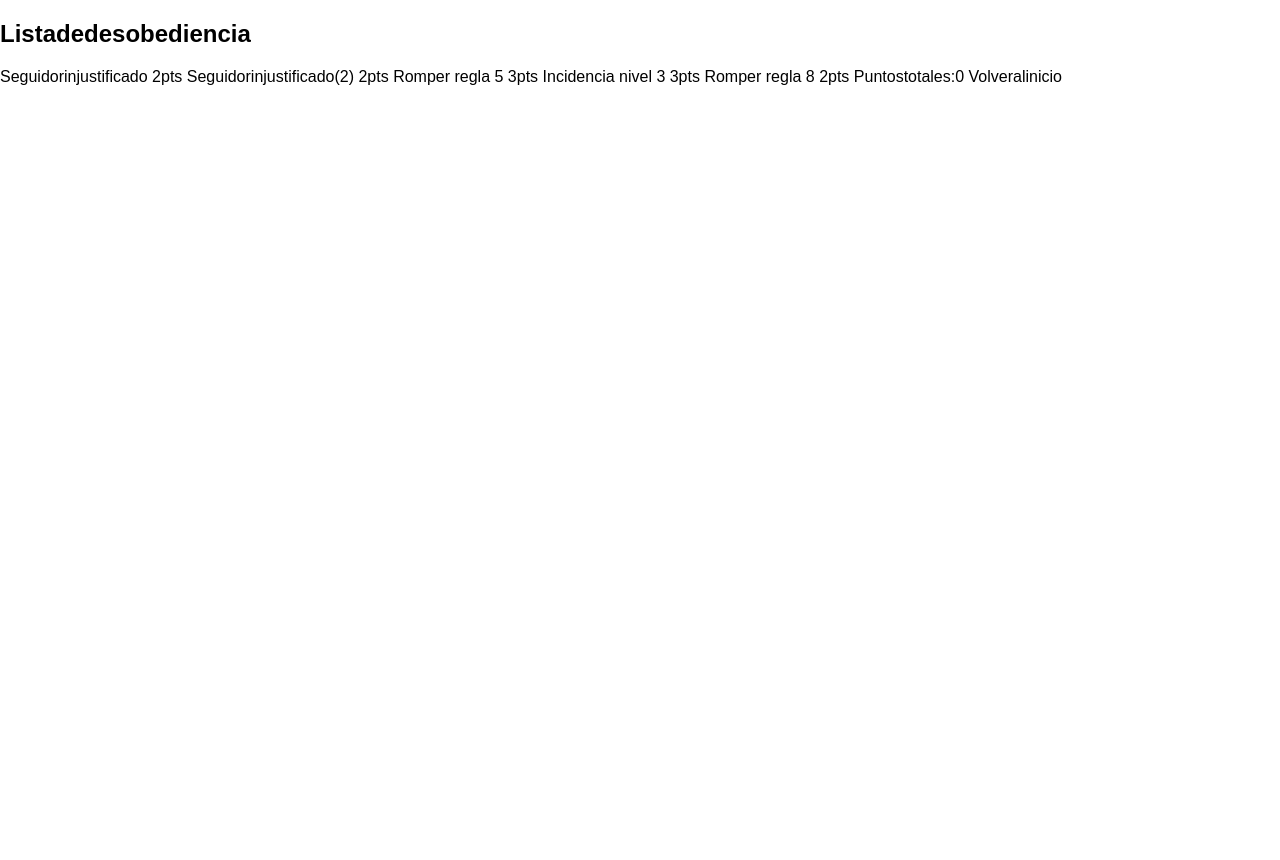
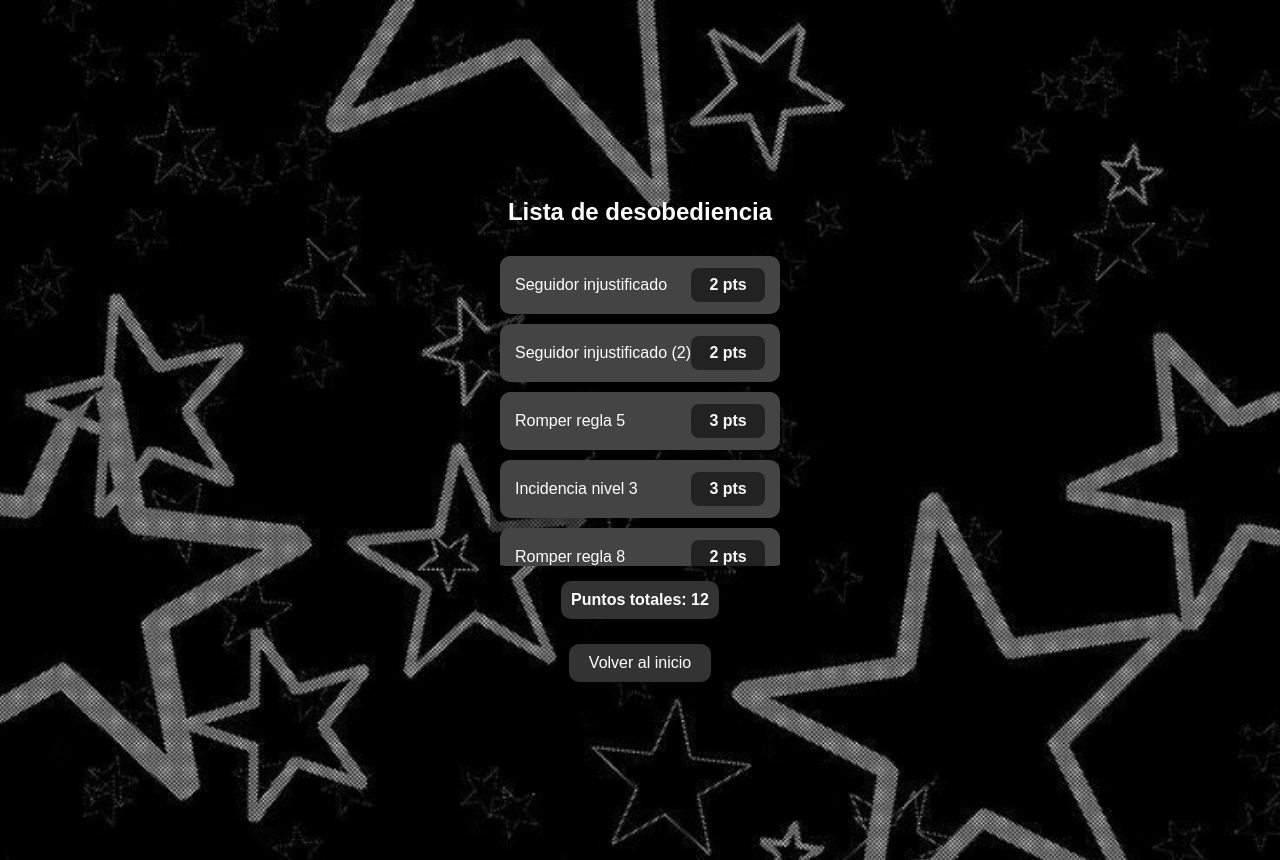
Before and after one commit to AlbiiFC0/Reglamento, a plain HTML site: page Lista.html in a window 1280 px wide. Before the commit the page ends 800 px from the top, so only its background shows below. Drawn offline with Linux system fonts and the light colour scheme.

Commit message:
update Lista.html

```diff
--- a/Lista.html
+++ b/Lista.html
@@ -1,140 +1,145 @@
-<!DOCTYPEhtml>
-<htmllang="es">
+<!DOCTYPE html>
+<html lang="es">
 <head>
-<metacharset="UTF-8"/>
-<metaname="viewport"content="width=device-width,initial-scale=1.0"/>
+  <meta charset="UTF-8" />
+  <meta name="viewport" content="width=device-width, initial-scale=1.0" />
   <title>Lista</title>
-<linkrel="stylesheet"href="style.css"/>
+  <link rel="stylesheet" href="style.css" />
   <style>
-body{
-margin:0;
-padding:0;
-font-family:sans-serif;
-background:url('amur.jpg')no-repeatcentercenterfixed;
-background-size:cover;
+    body {
+      margin: 0;
+      padding: 0;
+      font-family: sans-serif;
+      background: url('amur.jpg') no-repeat center center fixed;
+      background-size: cover;
     }
 
-.container{
-max-width:800px;
-margin:0auto;
-padding:30px20px;
-color:white;
-text-align:center;
+    .container {
+      max-width: 800px;
+      margin: 0 auto;
+      padding: 30px 20px;
+      color: white;
+      text-align: center;
     }
 
-h2{
-margin-bottom:20px;
+    h2 {
+      margin-bottom: 20px;
     }
 
-.lista-container{
-max-height:300px;
-overflow-y:auto;
-padding:10px;
-background-color:rgba(0,0,0,0.5);
-border-radius:15px;
-display:flex;
-flex-direction:column;
-gap:10px;
+    .lista-container {
+      max-height: 300px;
+      overflow-y: auto;
+      padding: 10px;
+      background-color: rgba(0, 0, 0, 0.5);
+      border-radius: 15px;
+      display: flex;
+      flex-direction: column;
+      gap: 10px;
     }
 
-.item{
-display:flex;
-justify-content:space-between;
-align-items:center;
-background-color:#444;
-padding:12px15px;
-border-radius:10px;
-animation:aparecer0.5seaseforwards;
+    .item {
+      display: flex;
+      justify-content: space-between;
+      align-items: center;
+      background-color: #444;
+      padding: 12px 15px;
+      border-radius: 10px;
+      animation: aparecer 0.5s ease forwards;
     }
 
-.descripcion{
-flex:1;
-text-align:left;
+    .descripcion {
+      flex: 1;
+      text-align: left;
     }
 
-.puntuacion{
-background-color:#222;
-padding:8px12px;
-border-radius:8px;
-font-weight:bold;
-color:#f8f8f8;
-min-width:50px;
-text-align:center;
+    .puntuacion {
+      background-color: #222;
+      padding: 8px 12px;
+      border-radius: 8px;
+      font-weight: bold;
+      color: #f8f8f8;
+      min-width: 50px;
+      text-align: center;
     }
 
-.total{
-margin-top:15px;
-font-size:1em;
-font-weight:bold;
-color:#ffffff;
-background-color:#333;
-padding:10px;
-border-radius:10px;
-display:inline-block;
+    .total {
+      margin-top: 15px;
+      font-size: 1em;
+      font-weight: bold;
+      color: #ffffff;
+      background-color: #333;
+      padding: 10px;
+      border-radius: 10px;
+      display: inline-block;
     }
 
-button{
-margin-top:25px;
-padding:10px20px;
-border:none;
-background-color:#333;
-color:white;
-border-radius:10px;
-cursor:pointer;
+    button {
+      margin-top: 25px;
+      padding: 10px 20px;
+      border: none;
+      background-color: #333;
+      color: white;
+      border-radius: 10px;
+      cursor: pointer;
     }
 
-@keyframesaparecer{
-from{
-opacity:0;
-transform:translateY(15px);
+    @keyframes aparecer {
+      from {
+        opacity: 0;
+        transform: translateY(15px);
       }
-to{
-opacity:1;
-transform:translateY(0);
+      to {
+        opacity: 1;
+        transform: translateY(0);
       }
     }
   </style>
 </head>
 <body>
-<divclass="container">
-<h2>Listadedesobediencia</h2>
+  <div class="container">
+    <h2>Lista de desobediencia</h2>
 
-<divclass="lista-container"id="lista">
-<divclass="item">
-<divclass="descripcion">Seguidorinjustificado</div>
-<divclass="puntuacion"data-puntos="2">2pts</div>
+    <div class="lista-container" id="lista">
+      <div class="item">
+        <div class="descripcion">Seguidor injustificado</div>
+        <div class="puntuacion" data-puntos="2">2 pts</div>
       </div>
 
-<divclass="item">
-<divclass="descripcion">Seguidorinjustificado(2)</div>
-<divclass="puntuacion"data-puntos="2">2pts</div>
+      <div class="item">
+        <div class="descripcion">Seguidor injustificado (2)</div>
+        <div class="puntuacion" data-puntos="2">2 pts</div>
+      </div>
 
-<divclass="item">
-<divclass="descripcion">Romper regla 5</div>
-<divclass="puntuacion"data-puntos="3">3pts</div>
+      <div class="item">
+        <div class="descripcion">Romper regla 5</div>
+        <div class="puntuacion" data-puntos="3">3 pts</div>
+      </div>
 
-<divclass="item">
-<divclass="descripcion">Incidencia nivel 3</div>
-<divclass="puntuacion"data-puntos="3">3pts</div>
+      <div class="item">
+        <div class="descripcion">Incidencia nivel 3</div>
+        <div class="puntuacion" data-puntos="3">3 pts</div>
+      </div>
 
-<divclass="item">
-<divclass="descripcion">Romper regla 8</div>
-<divclass="puntuacion"data-puntos="2">2pts</div>
+      <div class="item">
+        <div class="descripcion">Romper regla 8</div>
+        <div class="puntuacion" data-puntos="2">2 pts</div>
+      </div>
+    </div>
 
-<divclass="total"id="totalPuntos">Puntostotales:0</div>
+    <div class="total" id="totalPuntos">Puntos totales: 0</div>
 
-<buttononclick="location.href='index.html'">Volveralinicio</button>
+    <button onclick="location.href='index.html'">Volver al inicio</button>
   </div>
 
   <script>
-constpuntuaciones=document.querySelectorAll('.puntuacion');
-lettotal=0;
+    const puntuaciones = document.querySelectorAll('.puntuacion');
+    let total = 0;
 
-puntuaciones.forEach(p=>{
-total+=parseInt(p.dataset.puntos);
+    puntuaciones.forEach(p => {
+      total += parseInt(p.dataset.puntos);
     });
 
-document.getElementById('totalPuntos').textContent=`Puntostotales:${total}`;
+    document.getElementById('totalPuntos').textContent = `Puntos totales: ${total}`;
   </script>
 </body>
 </html>
```
Lines whose indentation alone changed are shown as unchanged.
